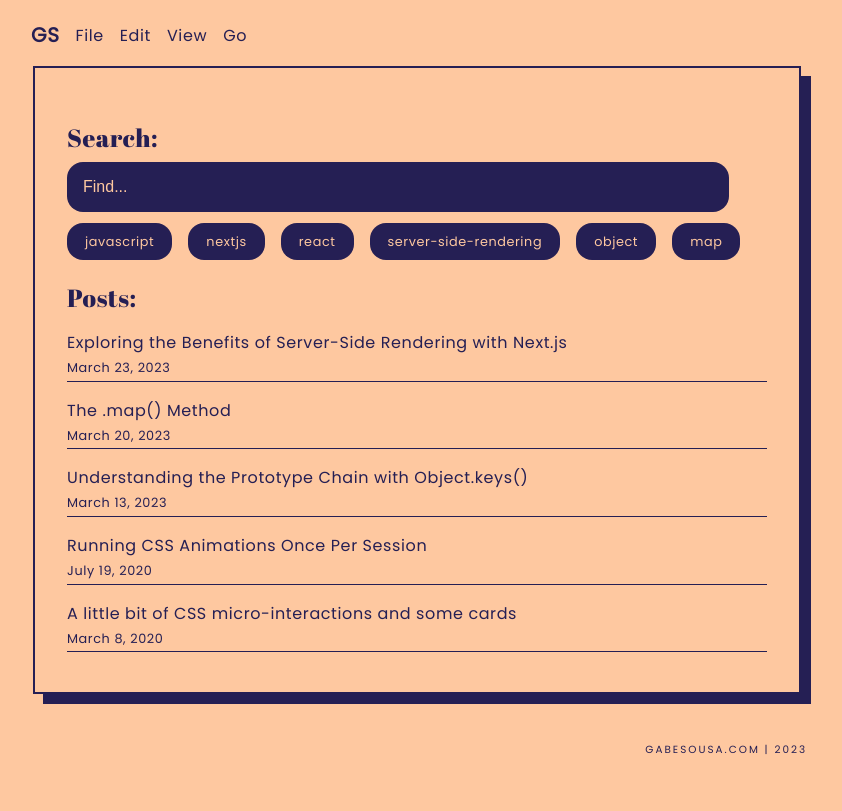
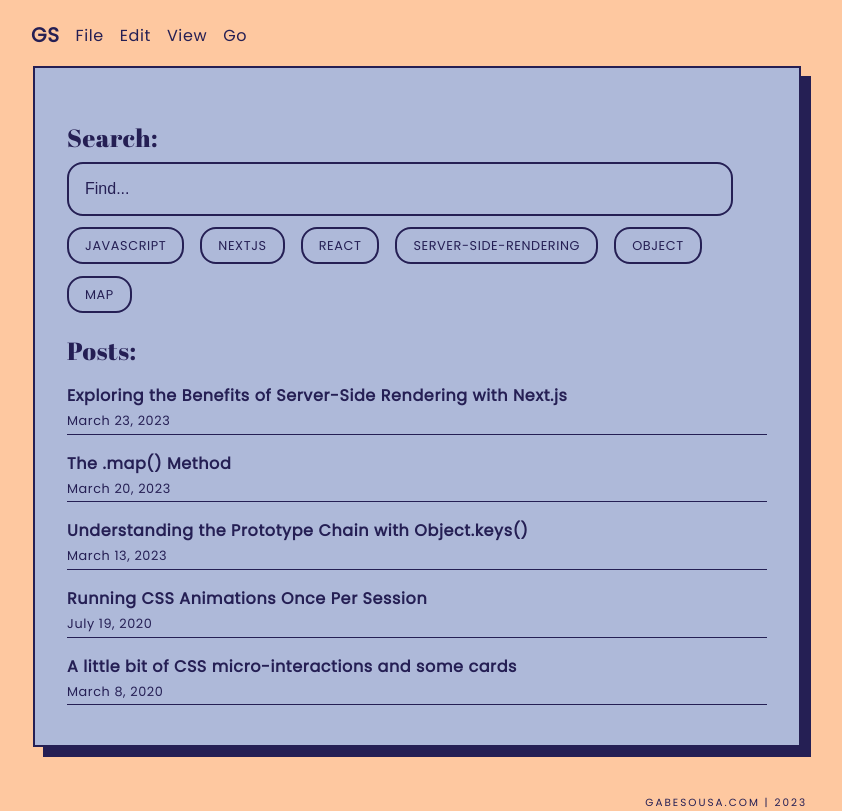
Before and after one commit to developer-gabe/nextjs-project, a Next.js app: page /posts in a window 1280 px wide. Shown: the whole page, without its empty margins (223-1065 px from the left). Built offline with nearby package versions, Linux system fonts and the light colour scheme; a small style sheet from the web is missing.

Commit message:
New look

```diff
--- a/components/bio.jsx
+++ b/components/bio.jsx
@@ -6,7 +6,7 @@ class Bio extends Component {
 		this.state = {
 			name: "Gabe Sousa",
 			title: "Front-End Developer @ Abnormal Security",
-			bio: "I tried the college thing, but it wasn't for me so I taught myself web development, and developed a particular passion for the front-end. Why? Because these bespectacled eyes see things. These trap-beat loving ears hear things. This Brazilian born, mountain loving soul feels things - and I turn it all into immersive digital art",
+			bio: "These bespectacled eyes see things. These trap-beat loving ears hear things. This Brazilian born, mountain loving soul feels things - and I use it all to help create some ill things",
 			image: "/images/gabe.jpg",
 		};
 	}
@@ -33,7 +33,7 @@ class Bio extends Component {
 							display: grid;
 							grid-template-columns: 1fr 4fr;
 							grid-column-gap: 2rem;
-							align-items: last baseline;
+							align-items: center;
 							margin: 1rem auto;
 						}
 
--- a/pages/posts.js
+++ b/pages/posts.js
@@ -15,11 +15,18 @@ export async function getStaticProps() {
 export default function Posts({ allPostsData }) {
   const [searchQuery, setSearchQuery] = useState('');
 
-  const filteredPosts = allPostsData.filter(
-    ({ title, tags }) =>
-      title.toLowerCase().includes(searchQuery.toLowerCase()) ||
-      tags.some((tag) => tag.toLowerCase().includes(searchQuery.toLowerCase()))
-  );
+	console.log(allPostsData);
+
+	const filteredPosts = allPostsData.filter(({ title, tags }) => {
+		//.DS_Store ruining my life
+		if (!title || !tags) return false;
+		return (
+			title.toLowerCase().includes(searchQuery.toLowerCase()) ||
+			tags.some((tag) => tag.toLowerCase().includes(searchQuery.toLowerCase()))
+		);
+	});
+
+	console.log(filteredPosts, "filteredPosts");
 
   useEffect(() => {
     const urlParams = new URLSearchParams(window.location.search);
@@ -62,7 +69,7 @@ export default function Posts({ allPostsData }) {
         <ul className="tag-list">
           {uniqueTags.slice(0,6).map((tag) => (
             <li key={tag} className="tag-list-item">
-              <Link href={`/posts?search=${tag}`} onClick={(event) => handleTagClick(event, tag)} className="tag button">{tag}</Link>
+              <Link href={`/posts?search=${tag}`} onClick={(event) => handleTagClick(event, tag)} className="tags button">{tag}</Link>
             </li>
           ))}
         </ul>
--- a/styles/blog-list.css
+++ b/styles/blog-list.css
@@ -14,6 +14,7 @@ border-bottom: 1px solid #251f54;
 .blog-list a {
 	text-decoration: none;
 	color: #251f54;
+	font-weight: 600;
 }
 
 .blog-list a:hover {
--- a/styles/globals.css
+++ b/styles/globals.css
@@ -20,6 +20,7 @@ body {
 
 .Home, .Posts, article, .portfolio-page, .single-photography-page, .Lab {
 	border: 2px solid #251f54;
+	background-color: #aeb9d9;
 	padding: 2rem;
 	box-shadow: 10px 10px;
 }
@@ -176,9 +177,9 @@ article {
 .search-input {
 	width: 90%;
 	padding: 1rem;
-	background: #251f54;
-	color: #fec8a0;
-	border: none;
+	background: transparent;
+	border: 2px solid #251f54;
+	color: #251f54;
 	border-radius: 16px;
 	font-size: 1rem;
 }
@@ -188,7 +189,7 @@ article {
 }
 
 ::placeholder {
-	color: #fec8a0;
+	color: #251f54;
 }
 
 ::selection {
@@ -202,24 +203,23 @@ article {
 
 .button {
 	text-decoration: none;
-	background: #251f54;
-	color: #fec8a0;
-	border: none;
+	background: transparent;
+	color: #251f54;
 	border-radius: 16px;
+	border: 2px solid #251f54;
 	padding: .5rem 1rem;
 	font-size: .8rem;
 	transition: all ease-in-out 80ms;
-	border: 2px solid transparent;
 }
 
 .button:hover {
-	color: #251f54;
-	background: #fec8a0;
+	color: #fec8a0;
+	background: #251f54;
 	border: 2px solid #251f54;
 }
 
-.tags {
-	margin: .5rem;
+.tags.button {
+	text-transform: uppercase;
 }
 
 .tags:first-child {
```
